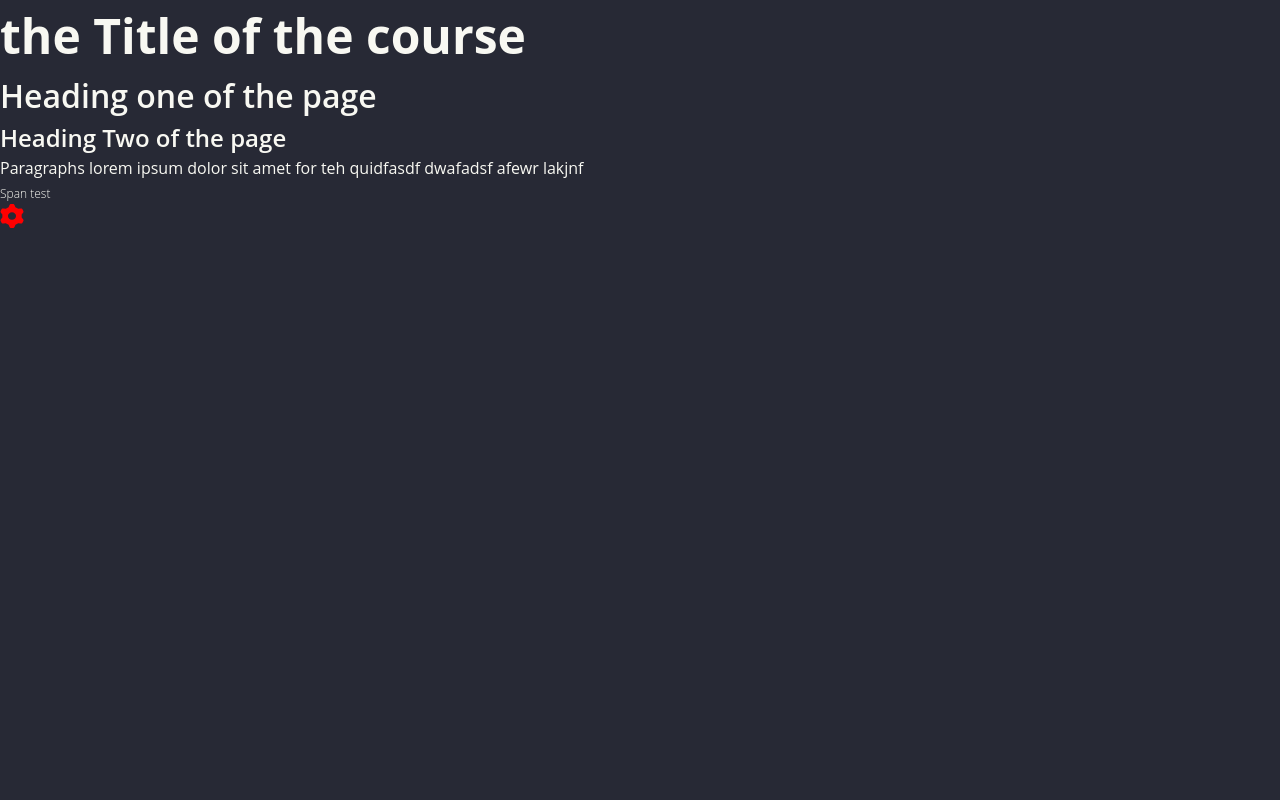
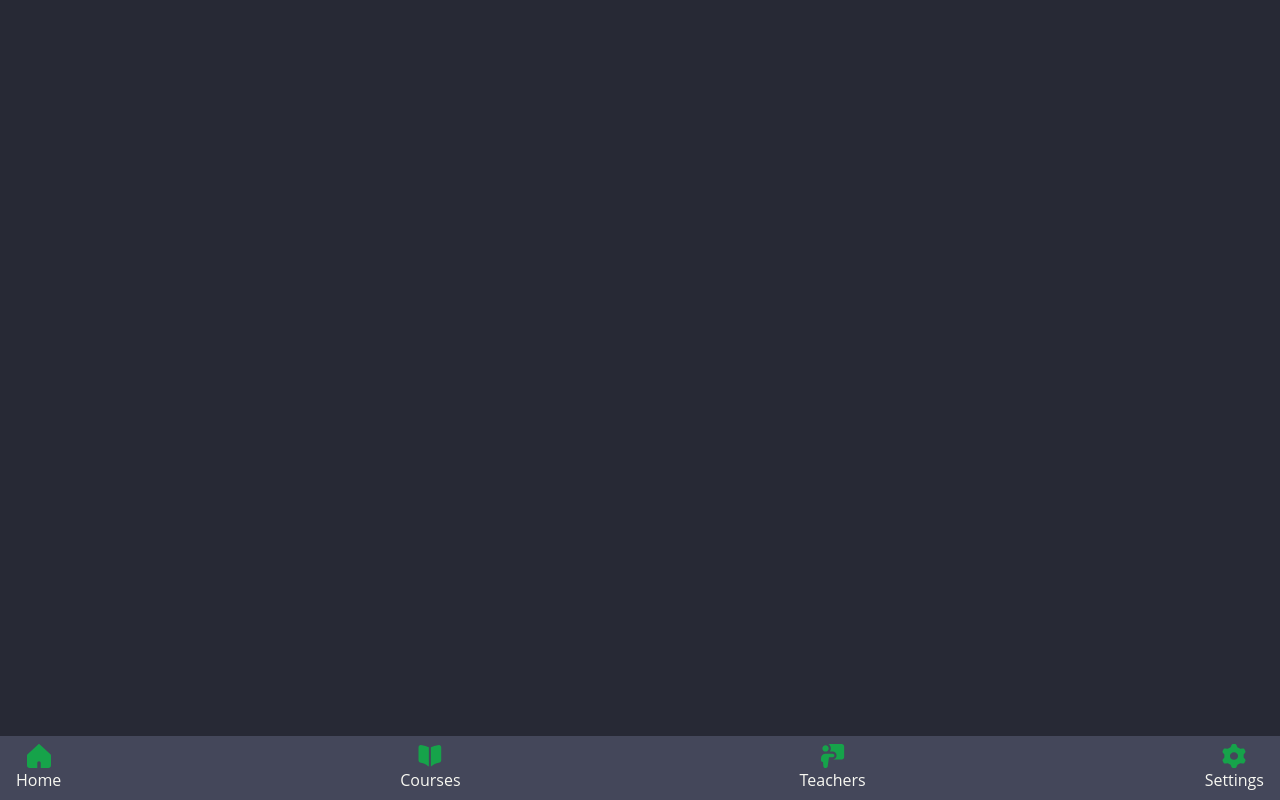
Before and after one commit to najmulhc/unitrack-client, a React (Vite) app: page / in a window 1280 px wide. Built offline with nearby package versions, Linux system fonts and the light colour scheme.

Commit message:
menubar is ready

```diff
--- a/src/release/ReleaseHome.tsx
+++ b/src/release/ReleaseHome.tsx
@@ -1,26 +1,17 @@
-import { H1, H2, P, Span, Title } from "./Typography";
+import MenuItem from "./components/MenuItem";
+import CoursesIcon from "./icons/CoursesIcon";
+import HomeIcon from "./icons/HomeIcon";
 import SettingsIcon from "./icons/SettingsIcon";
-
 import TeachersIcon from "./icons/TeachersIcon";
 
 const ReleaseHome = () => {
   return (
-    <main>
-      <Title className=""> the Title of the course</Title>
-      <H1>Heading one of the page</H1>
-      <H2> Heading Two of the page</H2>
-      <P>
-        Paragraphs lorem ipsum dolor sit amet for teh quidfasdf dwafadsf afewr
-        lakjnf
-      </P>
-      <Span>Span test</Span>
-      <SettingsIcon
-        width={"1.5rem"}
-        height={"1.5rem"}
-        color="red"
-        className="w-6 h-6 hover:fill-green-400"
-      />
-    </main>
+    <div className="w-full bg-[#44475A]  flex justify-between items-center px-4 py-2 z-50 fixed bottom-0">
+      <MenuItem Icon={HomeIcon} title="Home" href="/settings" />
+      <MenuItem Icon={CoursesIcon} title="Courses" href="/settings" />
+      <MenuItem Icon={TeachersIcon} title="Teachers" href="/settings" />
+      <MenuItem Icon={SettingsIcon} title="Settings" href="/settings" />
+    </div>
   );
 };
 
--- /dev/null
+++ b/src/release/components/MenuItem.tsx
@@ -0,0 +1,20 @@
+interface menuItemProps {
+  title: string;
+  Icon: React.FunctionComponent<React.SVGProps<SVGSVGElement>>;
+  href: string;
+}
+
+import React from "react";
+import { P } from "../Typography";
+import { Link } from "react-router-dom";
+
+const MenuItem = ({ title, Icon, href }: menuItemProps) => {
+  return (
+    <Link to={href} className="flex flex-col justify-center items-center">
+      <Icon width="24px" height="24px" color="red" className="text-center fill-green-600 hover:fill-blue-600" />
+      <P>{title}</P>
+    </Link>
+  );
+};
+
+export default MenuItem;
```
